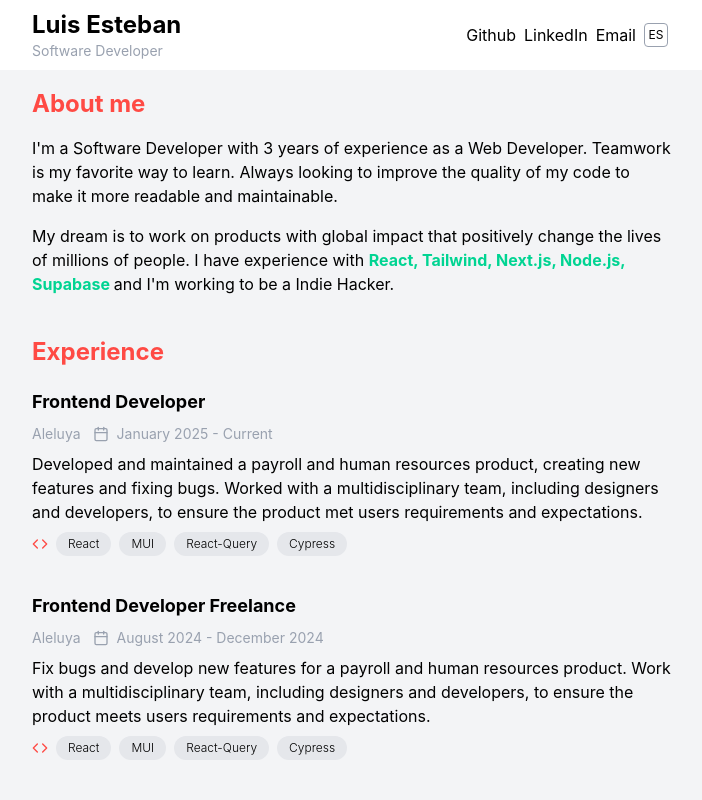
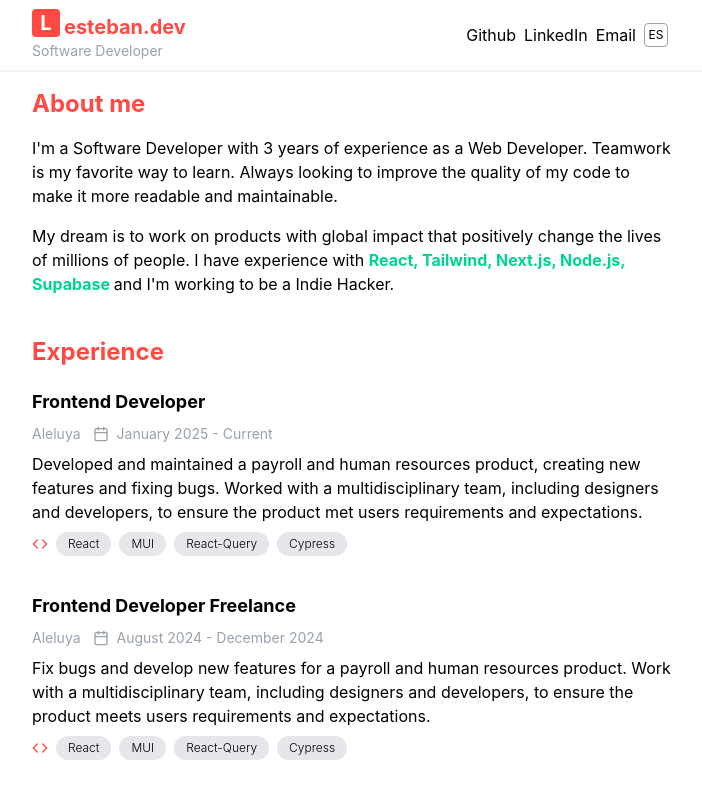
Before and after one commit to LEstebanR/lesteban, a React (Vite) app: page / in a window 1280 px wide. Shown: the top 800 px of the page, without its empty margins (288-990 px from the left). Built offline with nearby package versions, Linux system fonts and the light colour scheme.

Commit message:
add logo (#162)

```diff
--- a/index.html
+++ b/index.html
@@ -1,8 +1,8 @@
-<!DOCTYPE html>
+<!doctype html>
 <html lang="en">
   <head>
     <meta charset="UTF-8" />
-    <link rel="icon" type="image/svg+xml" href="/vite.svg" />
+    <link rel="icon" type="image/svg+xml" href="/logo.svg" />
     <meta name="viewport" content="width=device-width, initial-scale=1.0" />
     <link rel="stylesheet" href="/src/App.css" />
     <title>LEsteban</title>
--- a/src/App.tsx
+++ b/src/App.tsx
@@ -10,7 +10,7 @@ import { Skills } from '@components/skills'
 
 function App() {
   return (
-    <div className="flex min-h-screen flex-col items-center bg-gray-100">
+    <div className="flex min-h-screen flex-col items-center">
       <Header />
       <main className="items-between mt-18 mb-12 flex flex-col gap-10 px-4 lg:w-3/6 lg:px-0 2xl:w-2/6">
         <AboutMe />
--- a/src/components/ui/header.tsx
+++ b/src/components/ui/header.tsx
@@ -1,9 +1,14 @@
 import { HEADER_LINKS } from '@data/data'
 import { Link } from './link'
-import { H1, Subtitle } from '@components/ui/typography'
-import { HeaderLink } from '@types/main'
+import { Subtitle } from '@components/ui/typography'
 import LanguageSelector from '@components/LanguageSelector'
 import { useTranslation } from 'react-i18next'
+import { Logo } from '@components/ui/logo'
+
+type HeaderLink = {
+  label: string
+  href: string
+}
 
 const Header = () => {
   const { t } = useTranslation()
@@ -11,7 +16,7 @@ const Header = () => {
     <header className="fixed top-0 right-0 left-0 z-10 flex h-18 items-center justify-center border-b-2 border-gray-100 bg-white backdrop-blur-sm">
       <div className="flex w-full items-center justify-between px-4 lg:w-3/6 lg:px-0 2xl:w-2/6">
         <div className="w-1/2">
-          <H1>Luis Esteban</H1>
+          <Logo />
           <Subtitle>{t('software-developer')}</Subtitle>
         </div>
         <div className="flex w-1/2 flex-wrap items-center justify-end gap-2 px-1">
--- /dev/null
+++ b/src/components/ui/logo.tsx
@@ -0,0 +1,14 @@
+import { H2 } from '@components/ui/typography'
+
+export function Logo() {
+  return (
+    <div className="flex items-end gap-1">
+      <div className="bg-primary mb-1 flex h-7 w-7 items-center justify-center rounded-sm">
+        <H2 color="white">L</H2>
+      </div>
+      <div className="flex h-7 flex-col justify-end">
+        <H2 color="primary">esteban.dev</H2>
+      </div>
+    </div>
+  )
+}
--- a/src/components/ui/typography.tsx
+++ b/src/components/ui/typography.tsx
@@ -1,23 +1,55 @@
-export const H1 = ({ children, color = "black" }: { children: React.ReactNode, color?: string }) => {
-  return <h1 className={`text-2xl font-bold  text-${color}`}>{children}</h1>;
-};
+export const H1 = ({
+  children,
+  color = 'black',
+}: {
+  children: React.ReactNode
+  color?: string
+}) => {
+  return (
+    <h1
+      className={`text-2xl font-bold ${color === 'white' ? 'text-white' : `text-${color}`}`}
+    >
+      {children}
+    </h1>
+  )
+}
 
-export const H2 = ({ children }: { children: React.ReactNode }) => {
-  return <h2 className="text-xl font-bold">{children}</h2>;
-};
+export const H2 = ({
+  children,
+  color = 'black',
+}: {
+  children: React.ReactNode
+  color?: string
+}) => {
+  return (
+    <h2 className={`text-xl font-bold text-${color} flex self-end`}>
+      {children}
+    </h2>
+  )
+}
 
 export const H3 = ({ children }: { children: React.ReactNode }) => {
-  return <h3 className="text-lg font-bold">{children}</h3>;
-};
+  return <h3 className="text-lg font-bold">{children}</h3>
+}
 
 export const Subtitle = ({ children }: { children: React.ReactNode }) => {
-  return <p className="text-sm text-muted ">{children}</p>;
-};
+  return <p className="text-muted text-sm">{children}</p>
+}
 
-export const Body = ({ children, color = "black" }: { children: React.ReactNode, color?: string }) => {
-  return <p className={`text-base ${color === "black" ? "text-black" : color}`}>{children}</p>;
-};
+export const Body = ({
+  children,
+  color = 'black',
+}: {
+  children: React.ReactNode
+  color?: string
+}) => {
+  return (
+    <p className={`text-base ${color === 'black' ? 'text-black' : color}`}>
+      {children}
+    </p>
+  )
+}
 
 export const Emphasized = ({ children }: { children: React.ReactNode }) => {
-  return <span className="text-base text-secondary font-bold">{children}</span>;
-};
+  return <span className="text-secondary text-base font-bold">{children}</span>
+}
```
Also changed, not shown: public/logo.svg (added).
